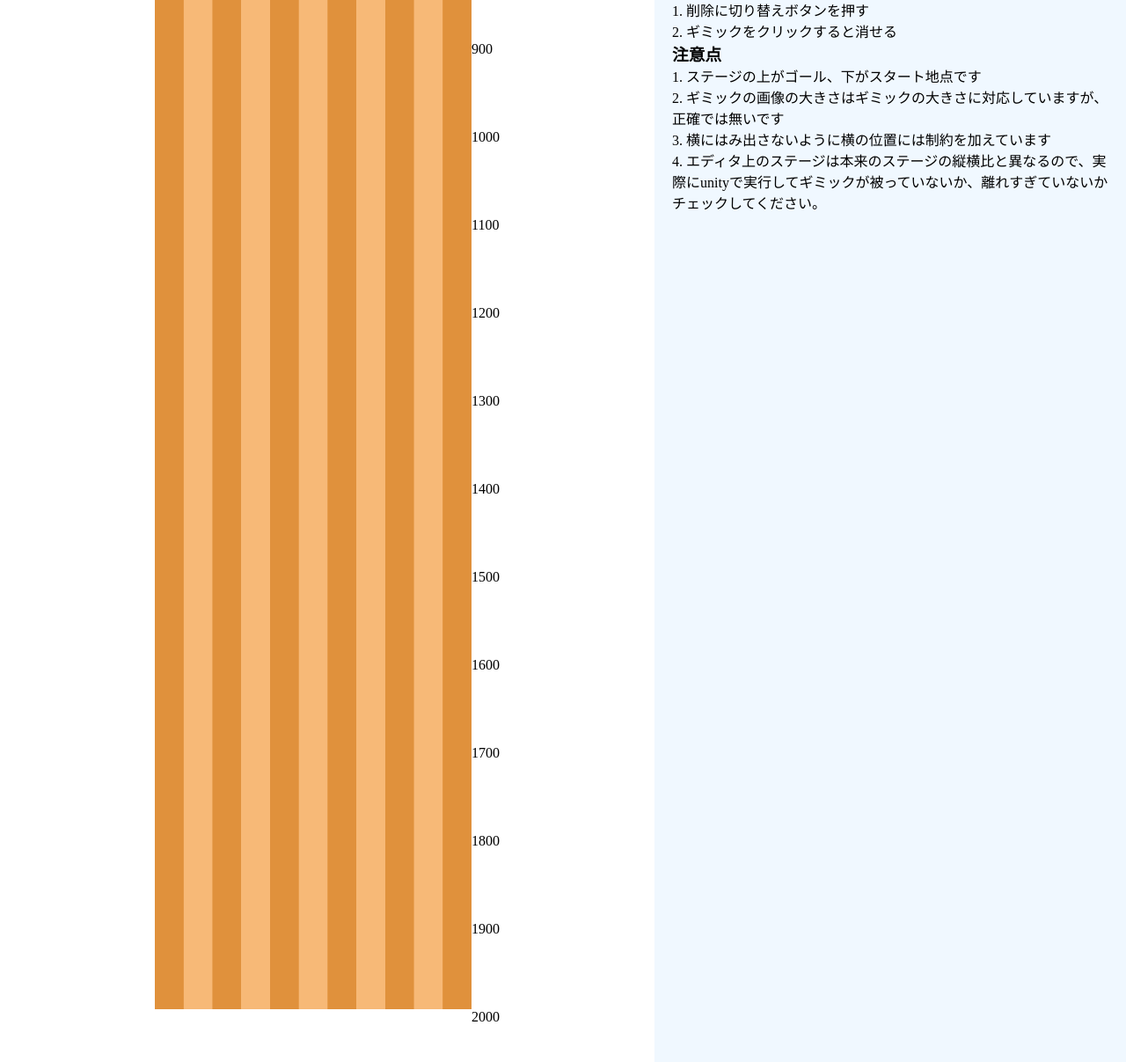
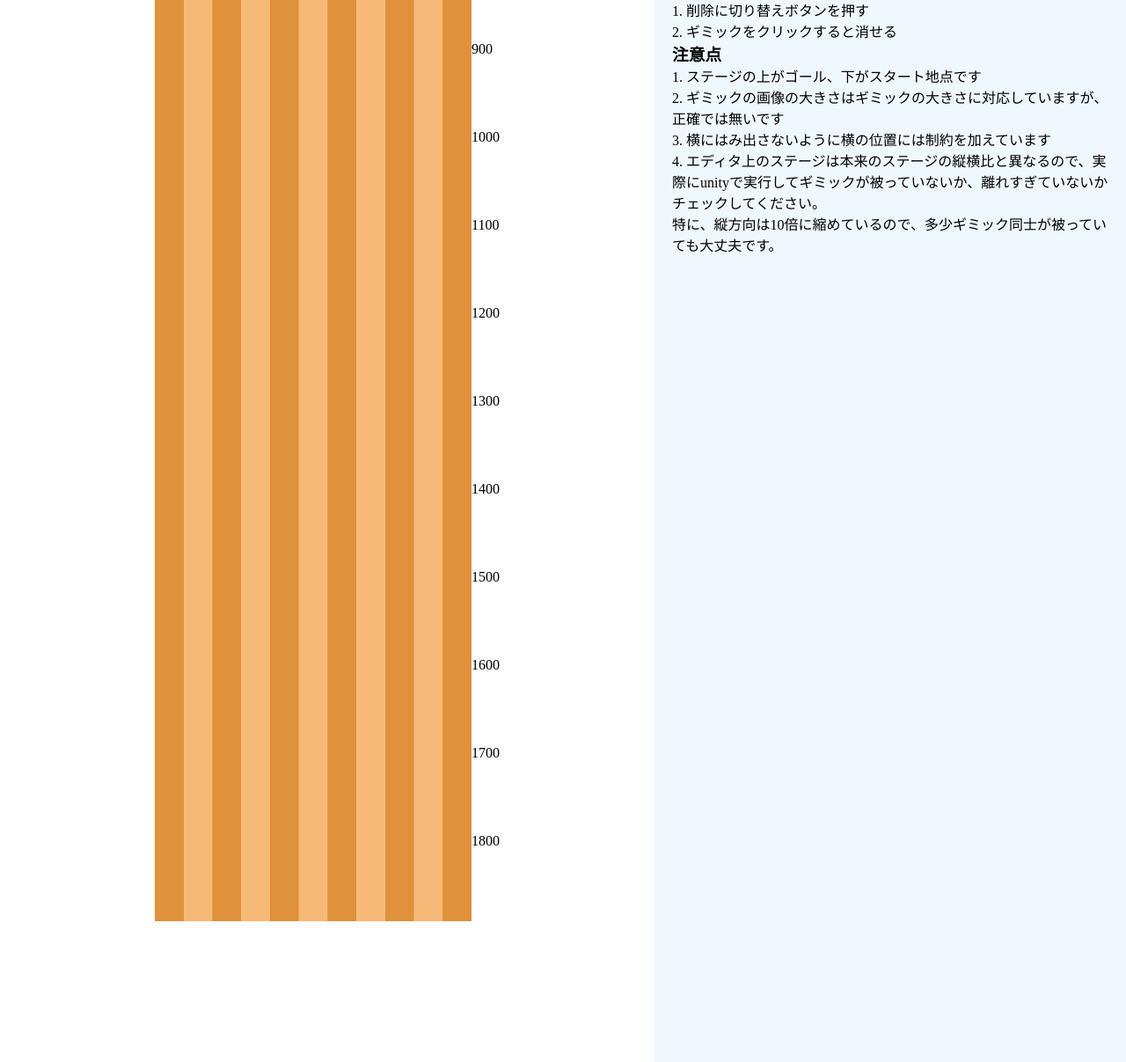
Before and after one commit to tishii2479/ldo63, a PHP site: page /bowling-run/edit.html in a window 1280 px wide. Shown: the part 853-2060 px from the top of the page at 88% size. Run offline with PHP 8.4, Linux system fonts and the light colour scheme.

Commit message:
change z range

```diff
--- a/bowling-run/edit.css
+++ b/bowling-run/edit.css
@@ -59,7 +59,7 @@
 
 #stage {
   width: 360px;
-  height: 2000px;
+  height: 1900px;
   position: relative;
   background-image: url("image/tile/0.png");
   background-size: contain;
--- a/bowling-run/edit.html
+++ b/bowling-run/edit.html
@@ -55,6 +55,8 @@
                     3. 横にはみ出さないように横の位置には制約を加えています
                     <br />
                     4. エディタ上のステージは本来のステージの縦横比と異なるので、実際にunityで実行してギミックが被っていないか、離れすぎていないかチェックしてください。
+                    <br />
+                    特に、縦方向は10倍に縮めているので、多少ギミック同士が被っていても大丈夫です。
                 </p>
             </div>
         </div>
--- a/bowling-run/edit.js
+++ b/bowling-run/edit.js
@@ -263,7 +263,7 @@ function reloadView() {
 
 function setUpRuler() {
     let result = "";
-    for (let i = 0; i <= 20; i++) {
+    for (let i = 0; i < 19; i++) {
         result += `
             <div class="ruler-block">
                 <p>${i * 100}</p>
```
